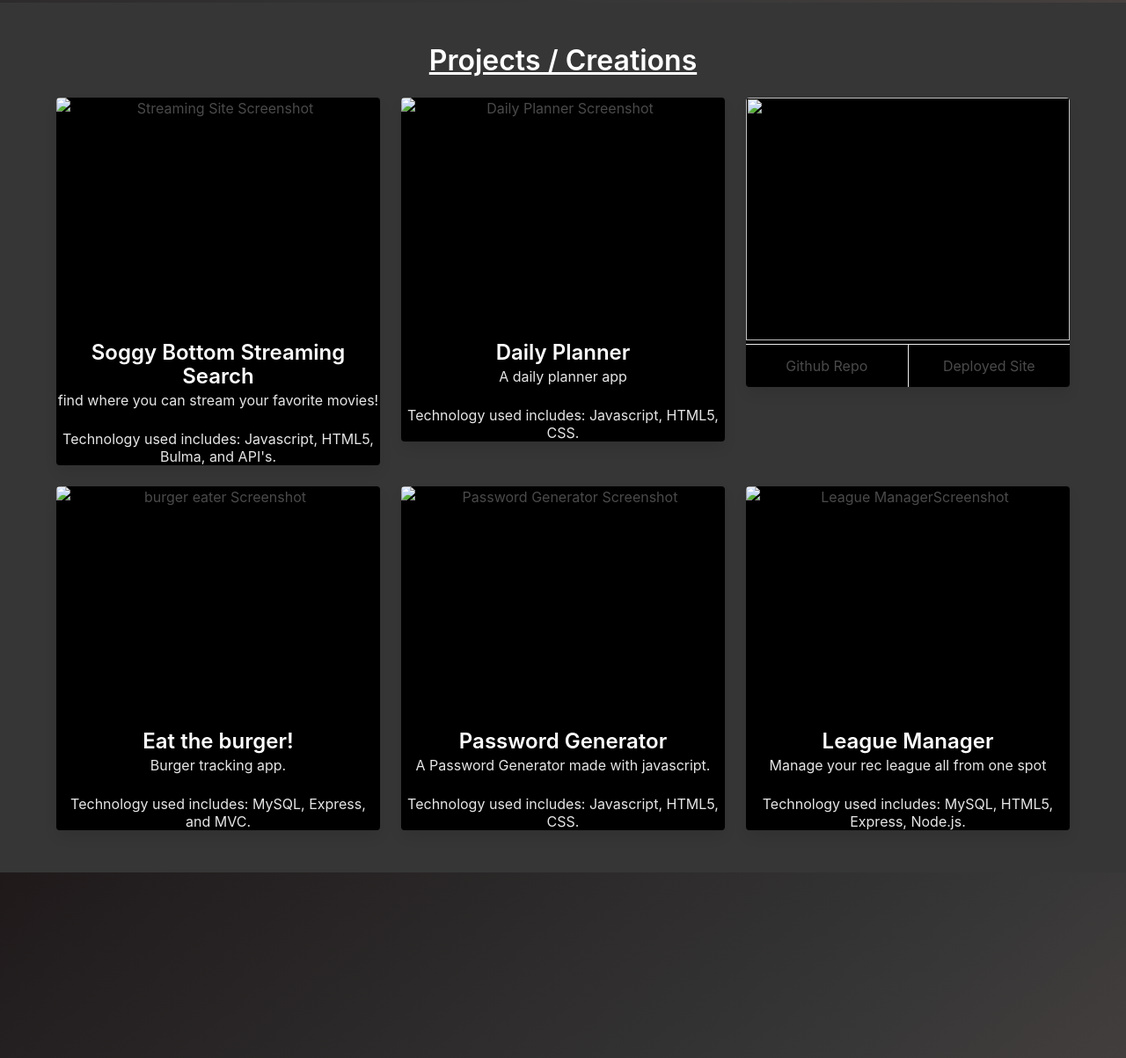
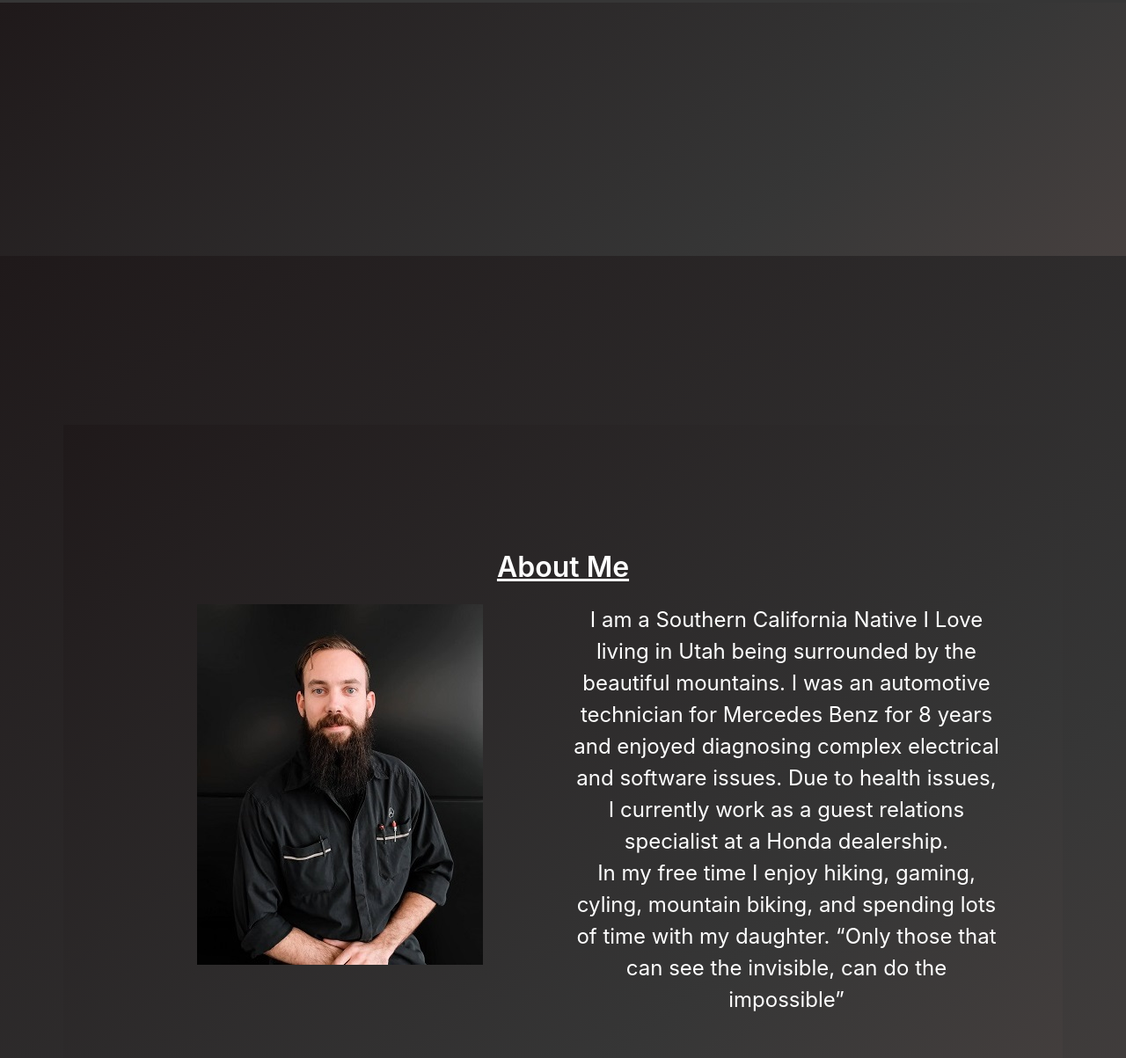
Before and after one commit to Zero-Day-Nyx/badLanguage, a plain HTML site: page index.html in a window 1280 px wide. Shown: the part 1597-2800 px from the top of the page at 88% size. Drawn offline with nearby package versions, Linux system fonts and the light colour scheme; a web font is replaced by a local one.

Commit message:
moved the about me and removed more unnecessary content

```diff
--- a/index.html
+++ b/index.html
@@ -28,6 +28,107 @@
       <div class="scroll-down" href="#aboutPage"></div>
 </section>
 
+<section class="hero is-dark is-fullheight has-text-centered">
+  <div class="hero-body">
+    <div class="container">
+      <h1 id="aboutTitle" class="title">Projects / Creations</h1>
+
+          <section>
+              <div class="columns is-centered">
+
+               <div class="column">
+                <div class="card projects">
+                  <div class="card-image">
+                    <figure class="image is-4by3">
+                      <img src="" alt="">
+                    </figure>
+                  </div>
+            </div>
+          </div>
+
+
+  <div class="column">
+    <div class="card projects">
+        <div class="card-image">
+            <figure class="image is-4by3">
+                <img src="" alt="" >
+            </figure>
+        </div>
+  </div>
+</div>
+
+<div class="column">
+  <div class="card projects">
+      <div class="card-image">
+          <figure class="image is-4by3">
+            <img src="" alt="" >
+          </figure>
+      </div>
+</div>
+</div>
+</div>
+
+<div class="columns is-centered">
+
+  <div class="column">
+   <div class="card projects">
+     <div class="card-image">
+       <figure class="image is-4by3">
+         <img src="" alt="">
+       </figure>
+     </div>
+</div>
+</div>
+
+
+<div class="column">
+<div class="card projects">
+<div class="card-image">
+<figure class="image is-4by3">
+  <img src="" alt="" >
+</figure>
+</div>
+</div>
+</div>
+
+<div class="column">
+<div class="card projects">
+<div class="card-image">
+<figure class="image is-4by3">
+<img src="" alt="" >
+</figure>
+</div>
+</div>
+</div>
+</div>
+      </section>
+    </div>
+  </div>
+</section>
+
+<section class="hero is-medium is-dark is-bold has-text-centered">
+  <div class="hero-body">
+    <div class="container"> </div>
+  </div>
+</section>
+
+
+  <section class="hero is-medium is-dark is-bold has-text-centered">
+    <div class="hero-body">
+  <div class="columns">
+    <div class="column">
+      <h1 id="aboutTitle" class="title">
+
+      </h1>
+      <p>
+
+      </p>
+      <br>
+       <div class="columns">
+    </div>
+    </div>
+    </div>
+
     <section class="hero is-dark is-bold is-fullheight has-text-centered">
       <div class="hero-body">
         <div class="container">
@@ -53,151 +154,6 @@
       </div>
     </section>
 
-    <!-- <canvas class="hero" id="c"></canvas> -->
-
-<section class="hero is-dark is-fullheight has-text-centered">
-  <div class="hero-body">
-    <div class="container">
-      <h1 id="aboutTitle" class="title">Projects / Creations</h1>
-
-          <section>
-              <div class="columns is-centered">
-
-               <div class="column">
-                <div class="card projects">
-                  <div class="card-image">
-                    <figure class="image is-4by3">
-                      <img src="" alt="Streaming Site Screenshot">
-                    </figure>
-                  </div>
-
-                   <div class="media-content">
-                    <p class="title is-4">Soggy Bottom Streaming Search</p>
-                    <p class="subtitle is-6">find where you can stream your favorite movies!</p>
-                    <p class="subtitle is-6">Technology used includes: Javascript, HTML5, Bulma, and API's.
-                    </p>
-                  </div>
-            </div>
-          </div>
-
-
-  <div class="column">
-    <div class="card projects">
-        <div class="card-image">
-            <figure class="image is-4by3">
-                <img src="" alt="Daily Planner Screenshot" >
-            </figure>
-        </div>
-
-    <div class="media-content">
-      <p class="title is-4">Daily Planner</p>
-      <p class="subtitle is-6">A daily planner app</p>
-      <p class="subtitle is-6">Technology used includes: Javascript, HTML5, CSS.</p>
-    </div>
-  </div>
-</div>
-
-<div class="column">
-  <div class="card projects">
-      <div class="card-image">
-          <figure class="image is-4by3">
-            <img src="" alt="" >
-          </figure>
-      </div>
-
-  <div class="media-content">
-    <p class="title is-4"></p>
-    <p class="subtitle is-6"></p>
-    <p class="subtitle is-6"></p>
-  </div>
-
-<footer class="card-footer">
-  <a href="" target="_blank" class="card-footer-item">Github Repo</a>
-  <a href="" target="_blank" class="card-footer-item">Deployed Site</a>
-</footer>
-
-</div>
-</div>
-</div>
-
-<div class="columns is-centered">
-
-  <div class="column">
-   <div class="card projects">
-     <div class="card-image">
-       <figure class="image is-4by3">
-         <img src="" alt="burger eater Screenshot">
-       </figure>
-     </div>
-
-      <div class="media-content">
-       <p class="title is-4">Eat the burger!</p>
-       <p class="subtitle is-6">Burger tracking app.</p>
-       <p class="subtitle is-6">Technology used includes: MySQL, Express, and MVC.</p>
-     </div>
-</div>
-</div>
-
-
-<div class="column">
-<div class="card projects">
-<div class="card-image">
-<figure class="image is-4by3">
-  <img src="" alt="Password Generator Screenshot" >
-</figure>
-</div>
-
-<div class="media-content">
-<p class="title is-4">Password Generator</p>
-<p class="subtitle is-6">A Password Generator made with javascript.</p>
-<p class="subtitle is-6">Technology used includes: Javascript, HTML5, CSS.</p>
-</div>
-</div>
-</div>
-
-<div class="column">
-<div class="card projects">
-<div class="card-image">
-<figure class="image is-4by3">
-<img src="" alt="League ManagerScreenshot" >
-</figure>
-</div>
-
-<div class="media-content">
-<p class="title is-4">League Manager</p>
-<p class="subtitle is-6">Manage your rec league all from one spot</p>
-<p class="subtitle is-6">Technology used includes: MySQL, HTML5, Express, Node.js.</p>
-</div>
-</div>
-</div>
-</div>
-      </section>
-    </div>
-  </div>
-</section>
-
-<section class="hero is-medium is-dark is-bold has-text-centered">
-  <div class="hero-body">
-    <div class="container"> </div>
-  </div>
-</section>
-
-
-  <section class="hero is-medium is-dark is-bold has-text-centered">
-    <div class="hero-body">
-  <div class="columns">
-    <div class="column">
-      <h1 id="aboutTitle" class="title">
-        Contact Me
-      </h1>
-      <p>Contact me any way you would like. I will typically respond within a day.</p>
-      <br>
-       <div class="columns">
-    </div>
-    </div>
-    </div>
-
-
     </div>
     </div>
   </div>
```
